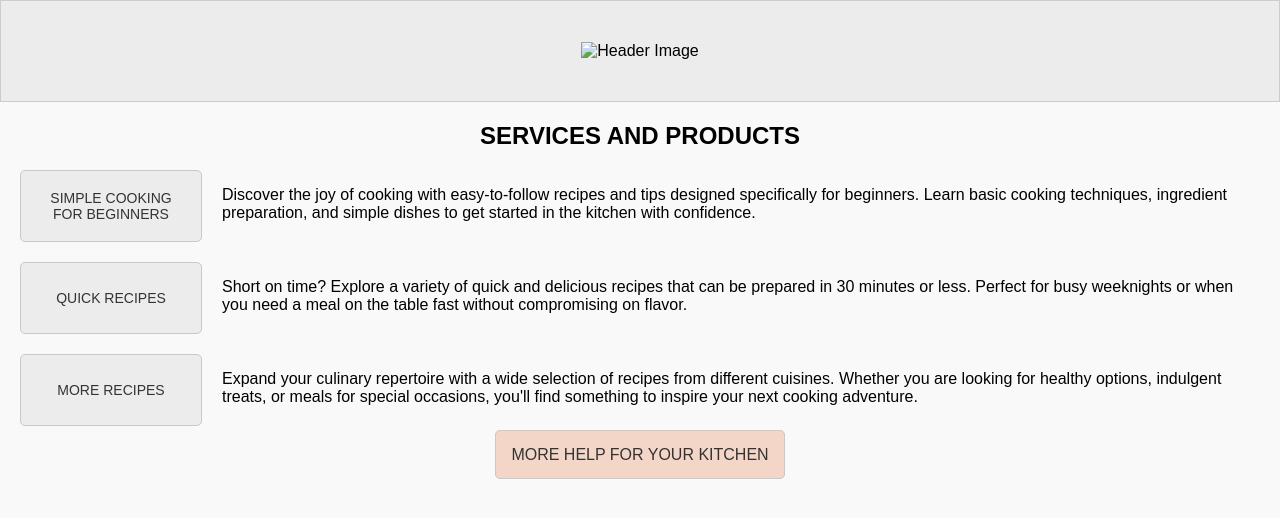
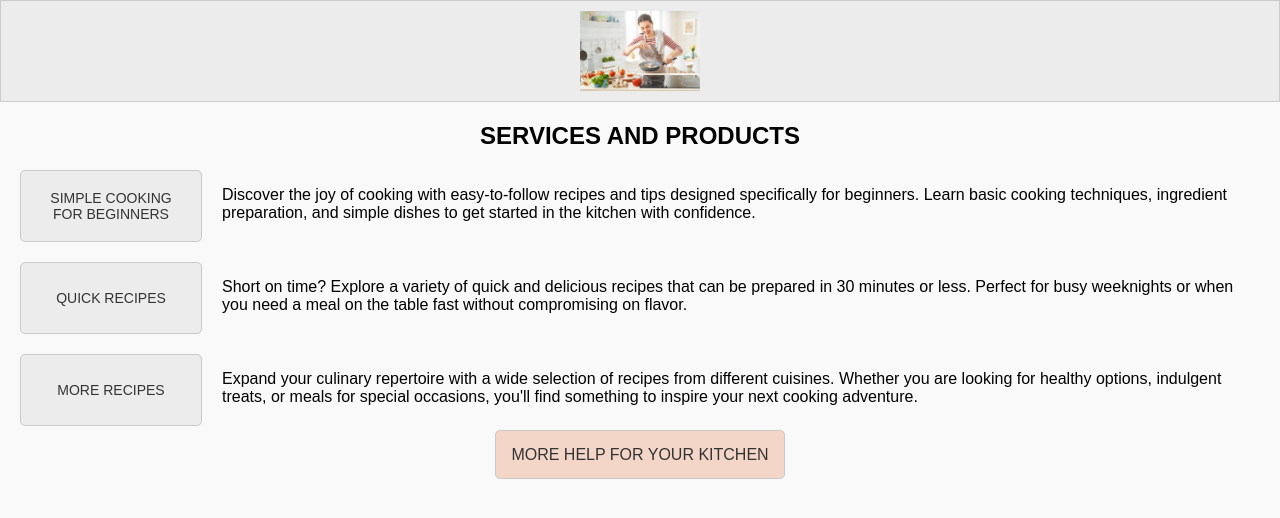
Before and after one commit to afsana0123/Ansible_playbooks, a plain HTML site: page index.html in a window 1280 px wide. Drawn offline with Linux system fonts and the light colour scheme.

Commit message:
image added

```diff
--- a/index.html
+++ b/index.html
@@ -91,7 +91,7 @@
 </head>
 <body>
     <div class="header">
-        <img src="C:\Users\afsan\OneDrive\Desktop\cooking.jpg" alt="Header Image">
+        <img src="./header.jpg" alt="Header Image">
     </div>
 
     <div class="main-content">
```
Also changed, not shown: header.jpg (added).
